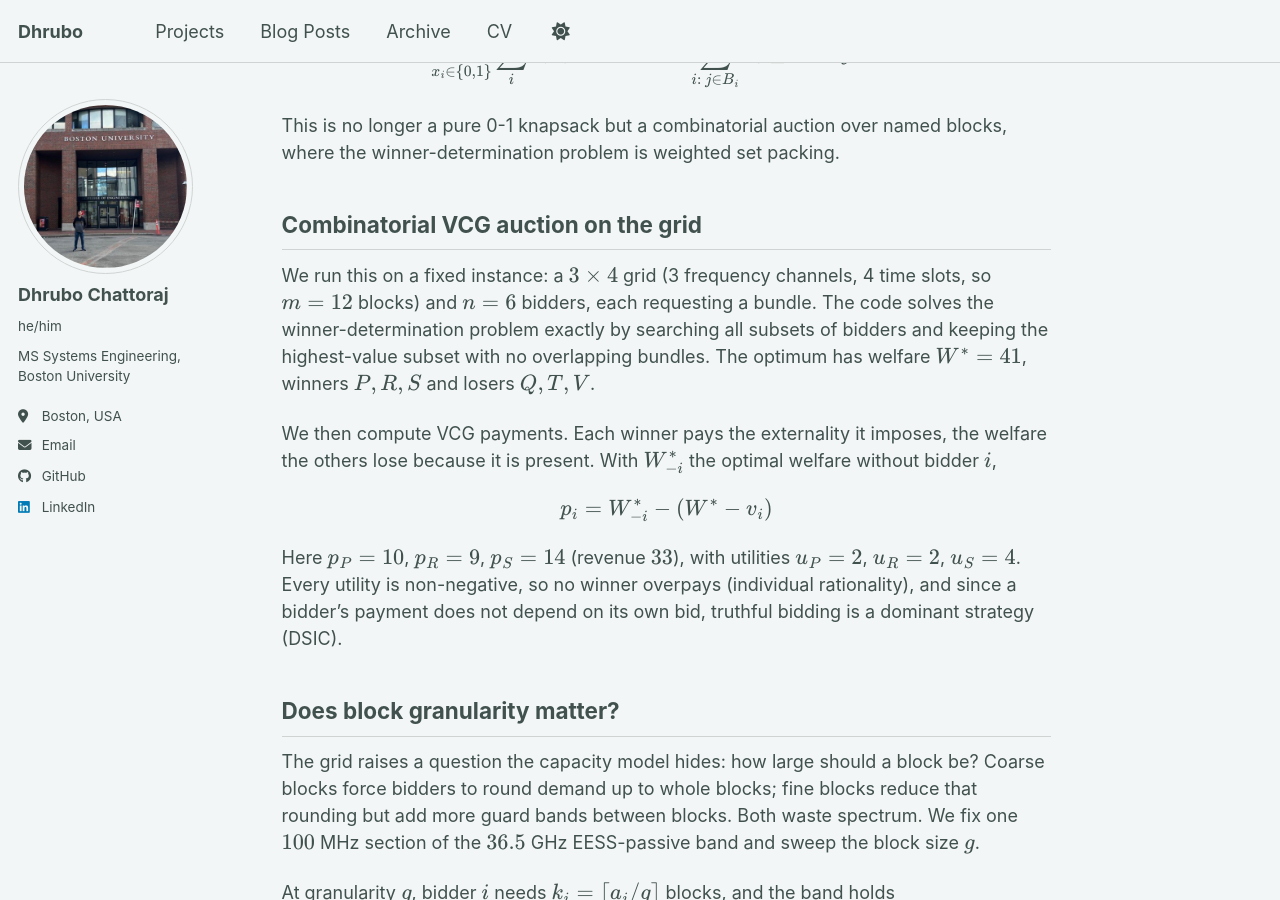
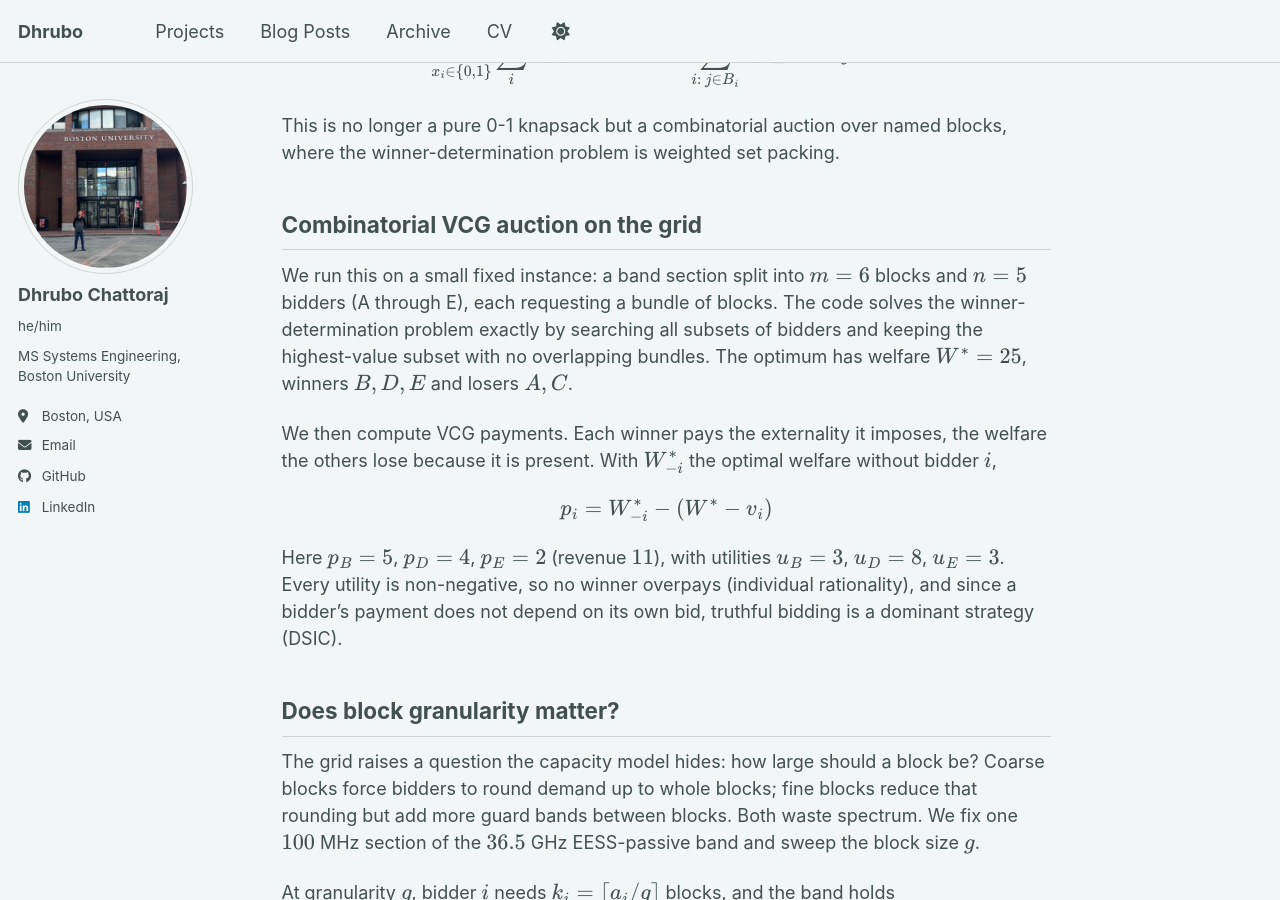
Before and after one commit to dhrubo404/dhrubo404.github.io, a Jekyll site: the page built from _pages/writeups/06_Week 6.md, in a window 1280 px wide and 900 px high, scrolled down 1980 px. Built offline with Jekyll 4.4.1, drawn with Linux system fonts in a browser that asks for light colours; a script bundle is joined from its source files by our own code; library files that are not in the unit come from our copies.

Commit message:
Update VCG writeups [auto]

```diff
--- a/_pages/writeups/06_Week 6.md
+++ b/_pages/writeups/06_Week 6.md
@@ -79,7 +79,7 @@ This is no longer a pure 0-1 knapsack but a combinatorial auction over named blo
 
 ## Combinatorial VCG auction on the grid
 
-We run this on a fixed instance: a $3 \times 4$ grid (3 frequency channels, 4 time slots, so $m = 12$ blocks) and $n = 6$ bidders, each requesting a bundle. The code solves the winner-determination problem exactly by searching all subsets of bidders and keeping the highest-value subset with no overlapping bundles. The optimum has welfare $W^{*} = 41$, winners $\{P, R, S\}$ and losers $\{Q, T, V\}$.
+We run this on a small fixed instance: a band section split into $m = 6$ blocks and $n = 5$ bidders (A through E), each requesting a bundle of blocks. The code solves the winner-determination problem exactly by searching all subsets of bidders and keeping the highest-value subset with no overlapping bundles. The optimum has welfare $W^{*} = 25$, winners $\{B, D, E\}$ and losers $\{A, C\}$.
 
 We then compute VCG payments. Each winner pays the externality it imposes, the welfare the others lose because it is present. With $W^{*}_{-i}$ the optimal welfare without bidder $i$,
 
@@ -89,7 +89,7 @@ p_i = W_{-i}^* - \left(W^{*} - v_i\right)
 $$
 </div>
 
-Here $p_P = 10$, $p_R = 9$, $p_S = 14$ (revenue $33$), with utilities $u_P = 2$, $u_R = 2$, $u_S = 4$. Every utility is non-negative, so no winner overpays (individual rationality), and since a bidder's payment does not depend on its own bid, truthful bidding is a dominant strategy (DSIC).
+Here $p_B = 5$, $p_D = 4$, $p_E = 2$ (revenue $11$), with utilities $u_B = 3$, $u_D = 8$, $u_E = 3$. Every utility is non-negative, so no winner overpays (individual rationality), and since a bidder's payment does not depend on its own bid, truthful bidding is a dominant strategy (DSIC).
 
 ## Does block granularity matter?
 
```
